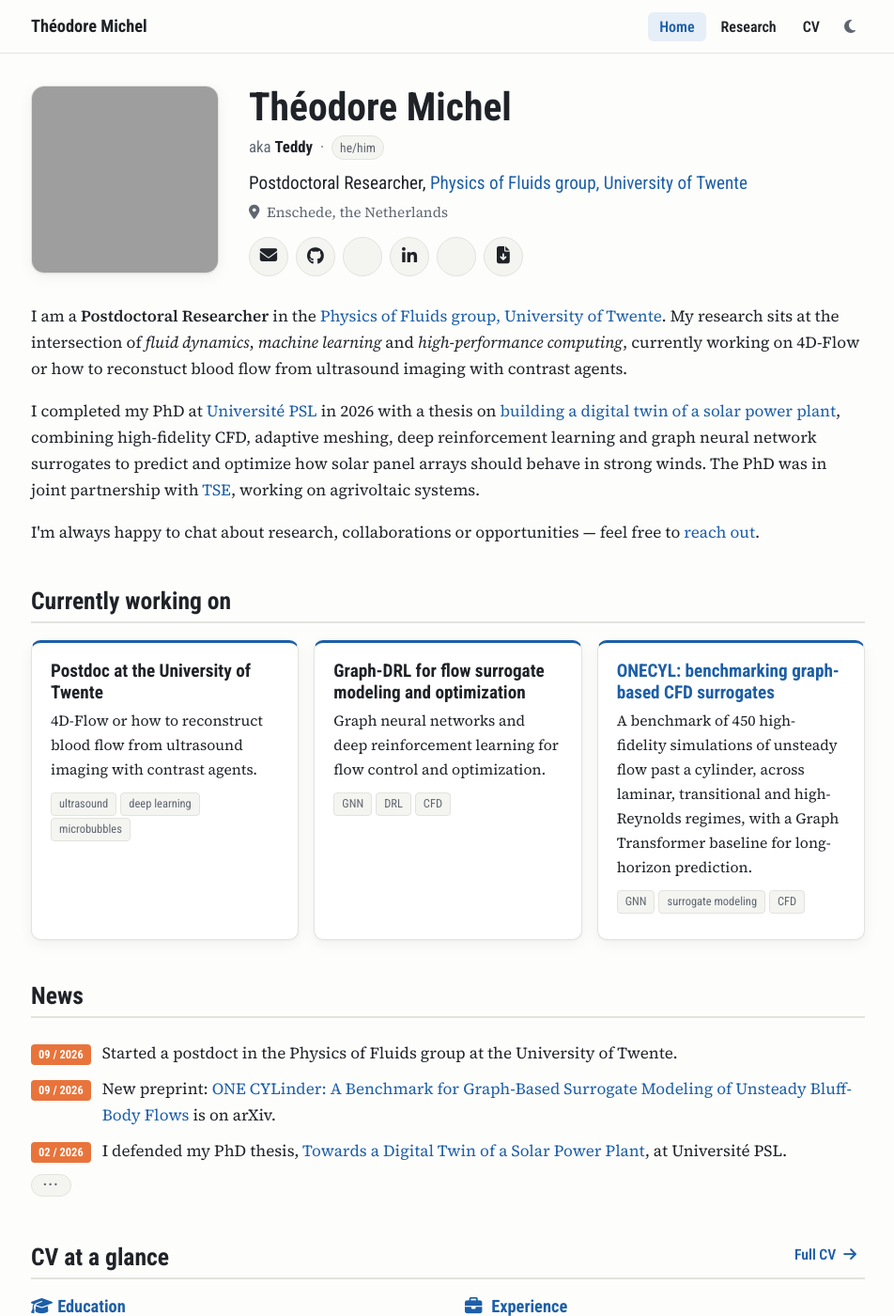
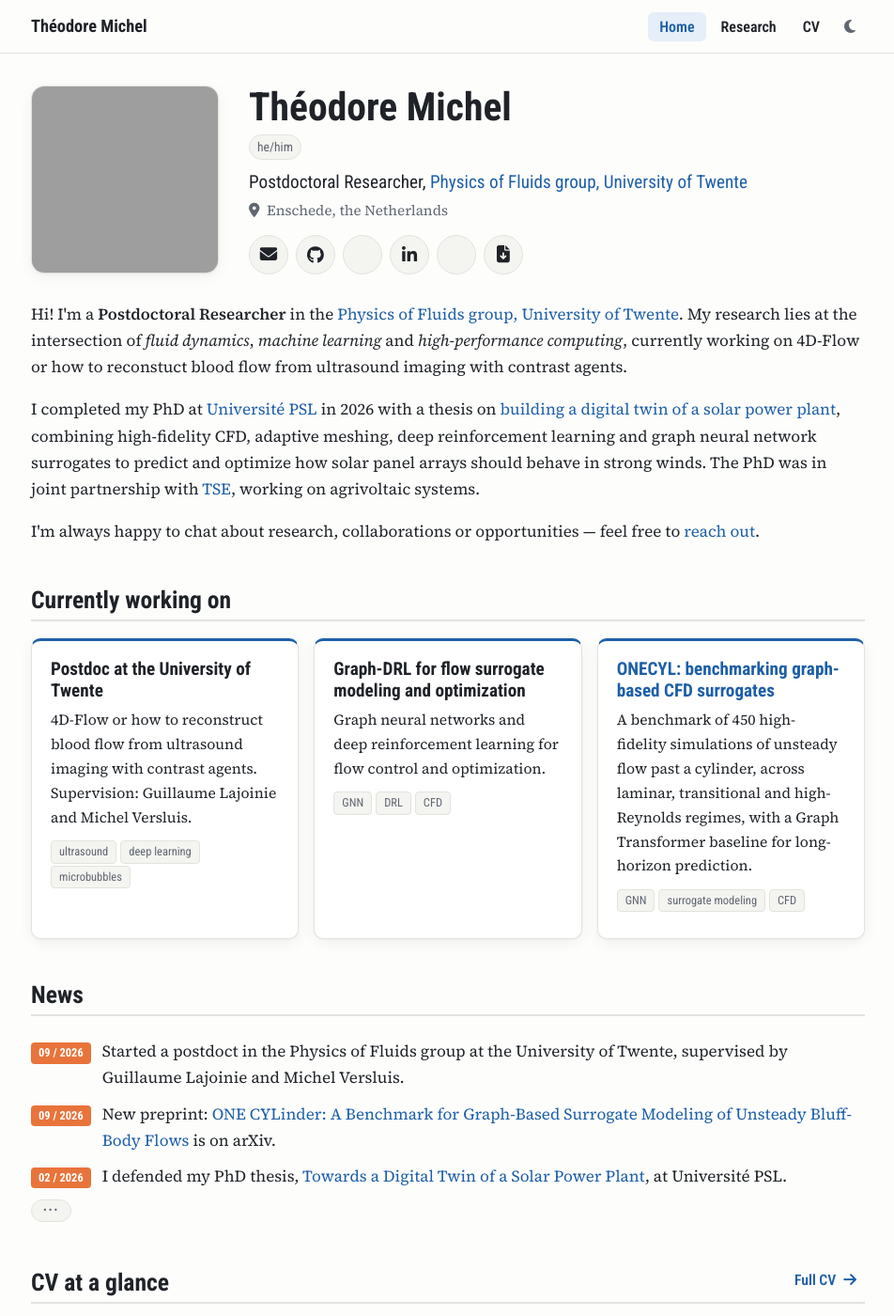
Before and after one commit to theodore-michel/theodore-michel.github.io, a Jekyll site: the page built from index.html, in a window 1280 px wide and 1400 px high. Shown: the whole window at 94% size, without its empty margins (163-1115 px from the left). Built offline with Jekyll 4.4.1, drawn with Linux system fonts in a browser that asks for light colours; a style sheet for code colours, icons or effects is not loaded; grey boxes are pictures that could not be loaded.

Commit message:
edit: more anonymity in cv, removed nickname and changed profile pic, minor bio changes

```diff
--- a/_config.yml
+++ b/_config.yml
@@ -4,7 +4,7 @@
 
 title: Théodore Michel
 description: >-
-  Théodore Michel — postdoctoral researcher in computational fluid dynamics and machine learning
+  Théodore Michel — postdoctoral researcher in fluid dynamics and machine learning
   at the Physics of Fluids group, University of Twente.
 url: "https://theodore-michel.github.io"
 baseurl: ""                       # leave empty for a <username>.github.io repository
@@ -12,7 +12,7 @@ lang: en
 
 author:
   name: Théodore Michel
-  nickname: Teddy                  # shown under your name on the home page (leave empty to hide)
+  nickname:                  # shown under your name on the home page (leave empty to hide)
   pronouns: he/him
   # Every spelling of your name that appears in author lists — these get bolded.
   aliases:
--- a/_data/news.yml
+++ b/_data/news.yml
@@ -1,6 +1,6 @@
 # Short news items for the home page — newest first. `text` accepts Markdown.
 - date: 2026-09
-  text: "Started a postdoct in the Physics of Fluids group at the University of Twente."
+  text: "Started a postdoct in the Physics of Fluids group at the University of Twente, supervised by Guillaume Lajoinie and Michel Versluis."
 - date: 2026-09
   text: "New preprint: [ONE CYLinder: A Benchmark for Graph-Based Surrogate Modeling of Unsteady Bluff-Body Flows](https://arxiv.org/abs/2609.08947) is on arXiv."
 - date: 2026-02
--- a/_data/projects.yml
+++ b/_data/projects.yml
@@ -5,6 +5,7 @@
   status: current
   summary: >-
     4D-Flow or how to reconstruct blood flow from ultrasound imaging with contrast agents.
+    Supervision: Guillaume Lajoinie and Michel Versluis.
   tags: [ultrasound, deep learning, microbubbles]
   link:
 
--- a/index.html
+++ b/index.html
@@ -21,8 +21,8 @@ layout: default
 
 <section class="bio">
   <p>
-    I am a <strong>{{ a.title }}</strong> in the <a href="{{ a.affiliation_url }}">{{ a.affiliation }}</a>.
-    My research sits at the intersection of <em>fluid dynamics</em>, <em>machine learning</em>
+    Hi! I'm a <strong>{{ a.title }}</strong> in the <a href="{{ a.affiliation_url }}">{{ a.affiliation }}</a>.
+    My research lies at the intersection of <em>fluid dynamics</em>, <em>machine learning</em>
     and <em>high-performance computing</em>, currently working on 4D-Flow or how to reconstuct blood flow from ultrasound imaging with contrast agents.
   </p>
   <p>
```
Also changed, not shown: assets/img/profilev1.png (added), 2 other files.
